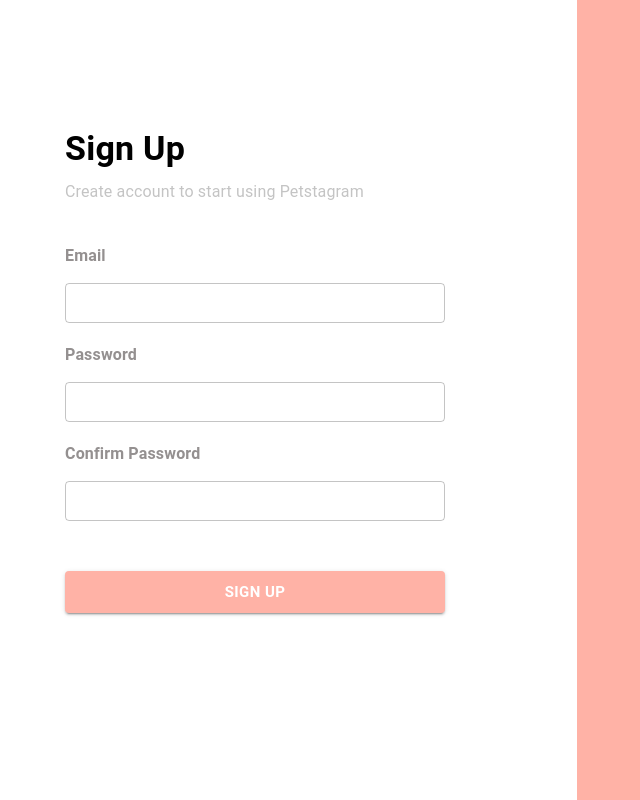
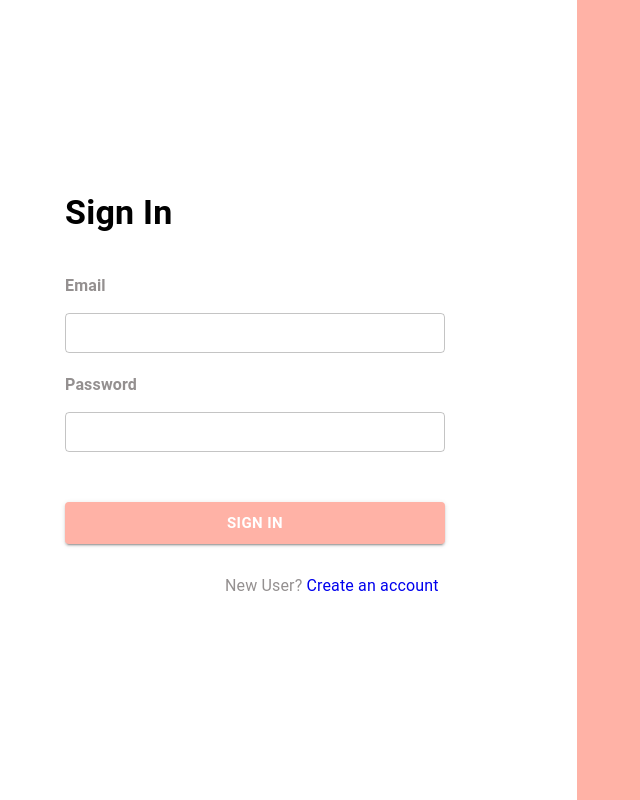
Before and after one commit to nhungL/petstagram, a React (Create React App) app in the folder frontend/: page /signin in a window 1280 px wide. Shown: the top 800 px of the page, without its empty margins (63-703 px from the left). Built offline with nearby package versions, Linux system fonts and the light colour scheme.

Commit message:
Add sign in screen

```diff
--- a/frontend/src/App.js
+++ b/frontend/src/App.js
@@ -9,6 +9,7 @@ import HomePage from "./pages/HomePage/HomePage";
 import AboutUsPage from "./pages/AboutUsPage/AboutUsPage";
 import SettingPage from "./pages/SettingPage/SettingPage";
 import MapPage from "./pages/MapPage/MapPage";
+import SignInPage from "./pages/SignInPage/SignInPage";
 
 function App() {
   return (
@@ -18,7 +19,7 @@ function App() {
         <Routes>
           <Route path="/" element={<LoginPage />} />
           <Route path="/account" element={<AccountPage />} />
-          <Route path="/signin" element={<LoginPage />} />
+          <Route path="/signin" element={<SignInPage />} />
           <Route path="/home" element={<HomePage />} />
           <Route path="/profile" element={<ProfilePage />} />
           <Route path="/about-us" element={<AboutUsPage />} />
--- /dev/null
+++ b/frontend/src/components/SignIn/SignIn.js
@@ -0,0 +1,75 @@
+import { Button, Grid, TextField, Typography } from "@mui/material";
+import { Link } from "react-router-dom";
+import useStyles from "./Style";
+import React, { useState } from "react";
+
+export default function SignIn() {
+  const classes = useStyles();
+
+  const [email, setEmail] = useState("");
+  const [password, setPassword] = useState("");
+
+  const submitHandler = (e) => {
+    e.preventDefault();
+  };
+  return (
+    <div className={classes.background}>
+      <Grid
+        containter
+        direction="column"
+        justifyContent="center"
+        alignItems="center"
+      >
+        <Grid item>
+          <Typography variant="h4" align="left" className={classes.title}>
+            Sign In
+          </Typography>
+        </Grid>
+        <Grid item>
+          <Typography align="left" className={classes.body}>
+            Email
+          </Typography>
+        </Grid>
+        <Grid item align="left">
+          <TextField
+            size="small"
+            className={classes.inputBox}
+            required
+            onChange={(e) => setEmail(e.target.value)}
+          />
+        </Grid>
+        <Grid item>
+          <Typography align="left" className={classes.body}>
+            Password
+          </Typography>
+        </Grid>
+        <Grid item align="left">
+          <TextField
+            size="small"
+            className={classes.inputBox}
+            required
+            onChange={(e) => setPassword(e.target.value)}
+          />
+        </Grid>
+        <Grid item align="left">
+          <Button
+            variant="contained"
+            size="large"
+            className={classes.buttonS}
+            onSubmit={submitHandler}
+          >
+            Sign In
+          </Button>
+        </Grid>
+        <Grid item align="left">
+          <Typography className={classes.newUser}>
+            New User?{" "}
+            <Link to="/register" className={classes.link}>
+              Create an account
+            </Link>
+          </Typography>
+        </Grid>
+      </Grid>
+    </div>
+  );
+}
--- /dev/null
+++ b/frontend/src/components/SignIn/Style.js
@@ -0,0 +1,42 @@
+import { makeStyles } from "@mui/styles";
+
+const useStyles = makeStyles((theme) => ({
+  background: {
+    marginTop: "15vw",
+    marginLeft: "10vw",
+    width: "500px",
+    height: "100vh",
+  },
+  title: {
+    fontWeight: "bold",
+    marginBottom: "40px",
+  },
+  subtitle: {
+    color: "#C4C4C4",
+    marginBottom: "40px",
+  },
+  body: {
+    color: "#949090",
+    fontWeight: "bold",
+    marginBottom: "15px",
+  },
+  inputBox: {
+    width: "380px",
+    marginBottom: "20px",
+  },
+  buttonS: {
+    backgroundColor: "#FFB2A6",
+    width: "380px",
+    marginTop: "30px",
+    fontWeight: "bold",
+    marginBottom: "30px",
+  },
+  link: {
+    textDecoration: "none",
+  },
+  newUser: {
+    color: "#949090",
+    marginLeft: "160px",
+  },
+}));
+export default useStyles;
--- a/frontend/src/components/SignUp/SignUp.js
+++ b/frontend/src/components/SignUp/SignUp.js
@@ -1,4 +1,4 @@
-import { Button, Card, Grid, TextField, Typography } from "@mui/material";
+import { Button, Grid, TextField, Typography } from "@mui/material";
 import useStyles from "./Style";
 import React from "react";
 
--- a/frontend/src/pages/LoginPage/LoginPage.js
+++ b/frontend/src/pages/LoginPage/LoginPage.js
@@ -1,6 +1,6 @@
 import React from "react";
 import useStyles from "./Style";
-import { Grid, Typography } from "@mui/material";
+import { Grid } from "@mui/material";
 import SignUp from "../../components/SignUp/SignUp";
 
 export default function LoginPage() {
--- a/frontend/src/pages/SignInPage/SignInPage.js
+++ b/frontend/src/pages/SignInPage/SignInPage.js
@@ -1,5 +1,20 @@
+import { Grid } from "@mui/material";
 import React from "react";
+import SignIn from "../../components/SignIn/SignIn";
+import useStyles from "./Style";
 
 export default function SignInPage() {
-  return <div>SignInPage</div>;
+  const classes = useStyles();
+  return (
+    <div className={classes.pad}>
+      <Grid container spacing={0} direction="row">
+        <Grid item sm={12} md={6}>
+          <SignIn />
+        </Grid>
+        <Grid item className={classes.background} sm={12} md={6}>
+          <div></div>
+        </Grid>
+      </Grid>
+    </div>
+  );
 }
--- a/frontend/src/pages/SignInPage/Style.js
+++ b/frontend/src/pages/SignInPage/Style.js
@@ -0,0 +1,15 @@
+import { makeStyles } from "@mui/styles";
+
+const useStyles = makeStyles((theme) => ({
+  background: {
+    backgroundColor: "#FFB2A6",
+  },
+  container: {
+    width: "100vw",
+    height: "100hw",
+  },
+  pad: {
+    padding: "0",
+  },
+}));
+export default useStyles;
```
